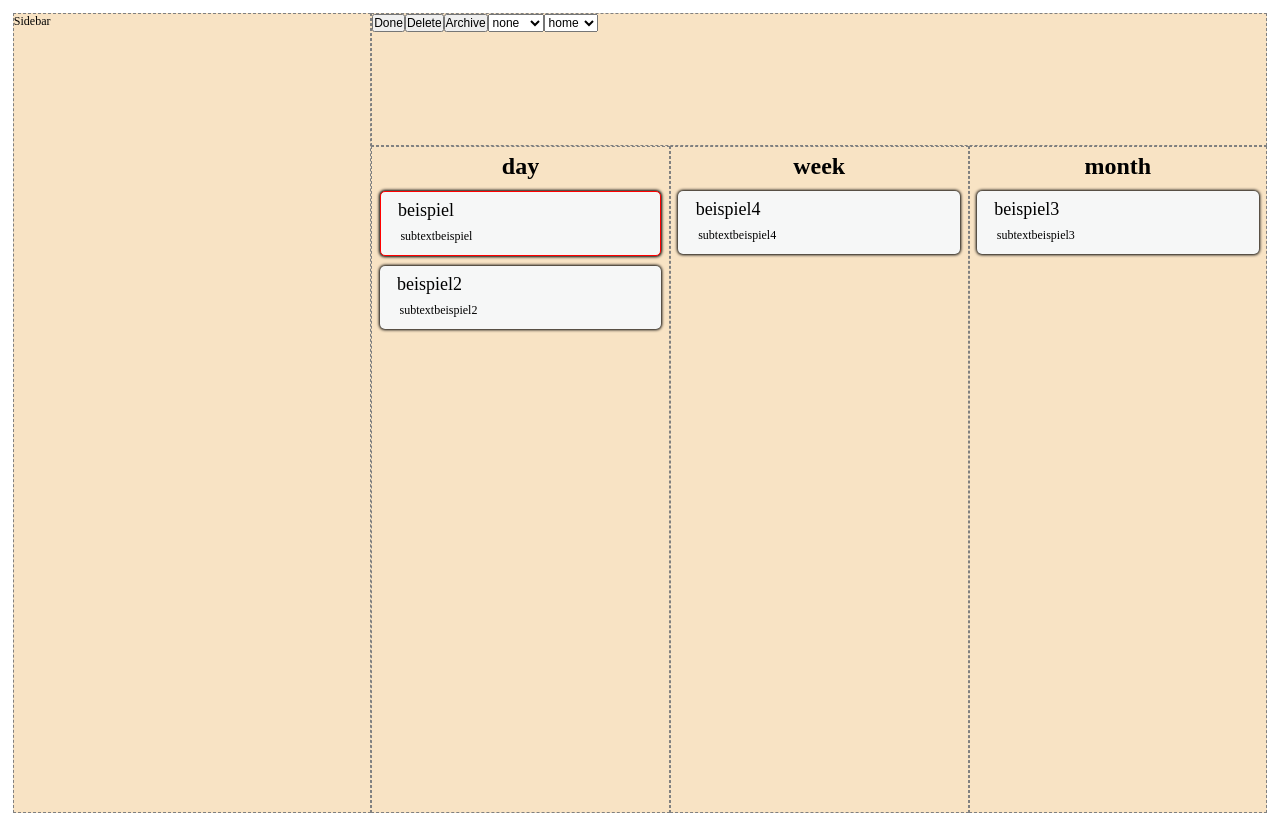
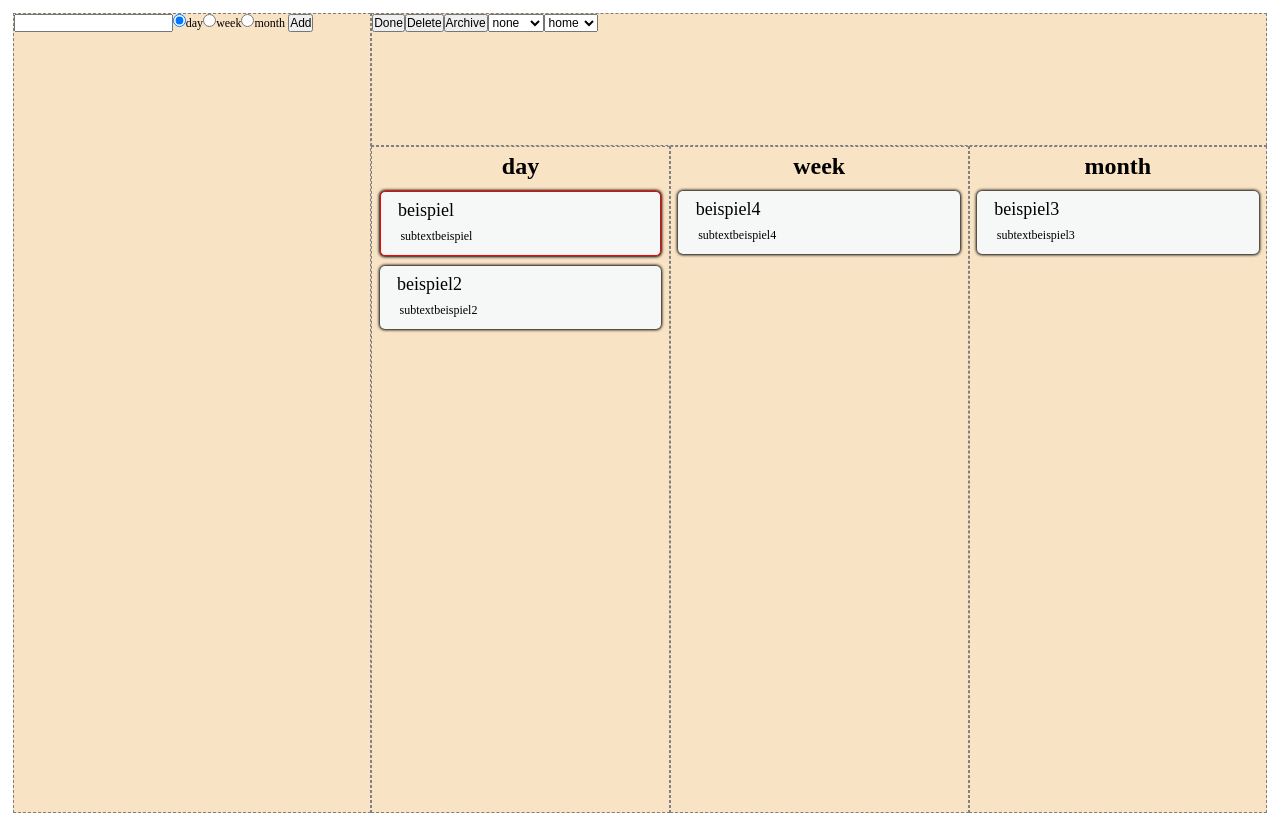
Before and after one commit to patrick-plue/todo_react, a React (Create React App) app: page / in a window 1280 px wide. Built offline with nearby package versions, Linux system fonts and the light colour scheme.

Commit message:
add sidebar functionality

```diff
--- a/src/App.js
+++ b/src/App.js
@@ -66,7 +66,7 @@ function App() {
       id: uuidv4(),
       complete: false,
       edit: false,
-      time: time,
+      time: 'day',
       category: category,
       selected: false,
       important: importance,
@@ -92,7 +92,7 @@ function App() {
   return (
     <div className="appContainer">
       <Header deleteTask={deleteTask} />
-      <Sidebar />
+      <Sidebar addTask={addTask} />
       <div className="mainContainer">
         <List
           title={'day'}
--- a/src/components/Sidebar.jsx
+++ b/src/components/Sidebar.jsx
@@ -1,7 +1,21 @@
-import React from 'react';
+import React, { useState } from 'react';
 
-function Sidebar() {
-  return <div className="sidebarContainer">Sidebar</div>;
+function Sidebar({ addTask }) {
+  const [newTask, setNewTask] = useState();
+  return (
+    <div className="sidebarContainer">
+      <form>
+        <input type="text" />
+        <input type="radio" id="day" name="time" value="day" checked />
+        <label for="day">day</label>
+        <input type="radio" id="week" name="time" value="week" />
+        <label for="week">week</label>
+        <input type="radio" id="month" name="time" value="month" />
+        <label for="month">month</label>{' '}
+        <button onClick={() => addTask()}>Add</button>
+      </form>
+    </div>
+  );
 }
 
 export default Sidebar;
```
